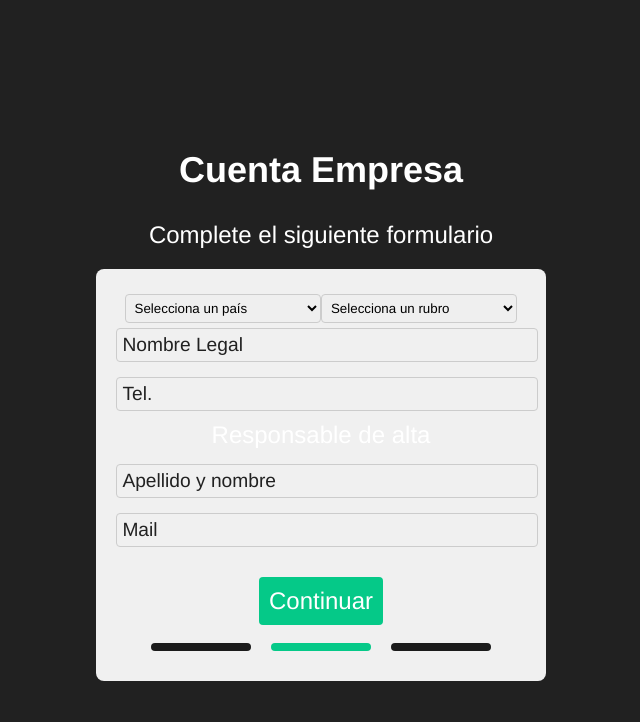
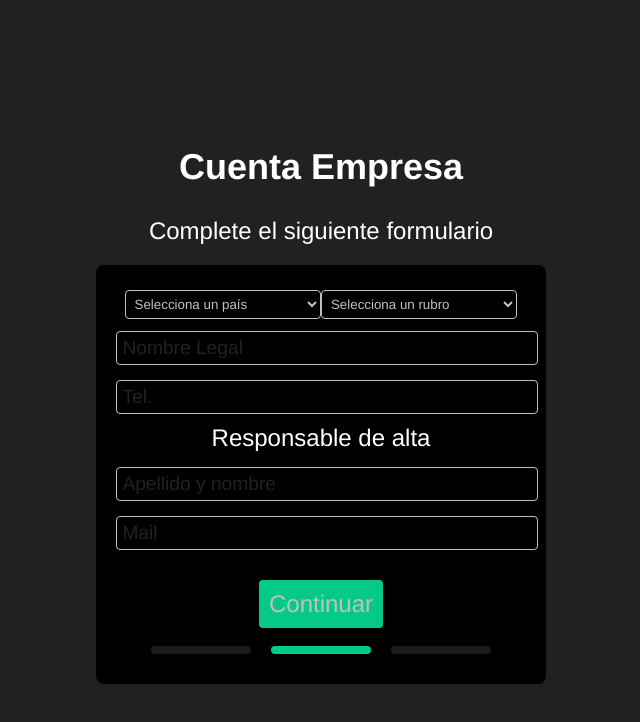
Before and after one commit to juanf1328/atawallFront, a React (Create React App) app: page /CompanyRegister1 in a window 1280 px wide. Shown: the top 722 px of the page, without its empty margins (319-959 px from the left). Built offline with nearby package versions, Linux system fonts and the light colour scheme.

Commit message:
finish page

```diff
--- a/src/App.js
+++ b/src/App.js
@@ -10,6 +10,7 @@ import MainPage from './components/MainPage';
 import Register from './components/Register';
 import Formulario from './components/Formulario';
 import CompanyRegister2 from './components/CompanyRegister2';
+import FinishRegister from './components/FinishRegister';
 
 const App = () => {
   return (
@@ -20,6 +21,7 @@ const App = () => {
         <Route path="/register" element={<Register />} />
         <Route path="/CompanyRegister1" element={<Formulario />} />
         <Route path="/CompanyRegister2" element={<CompanyRegister2 />} />
+        <Route path="/finish" element={<FinishRegister />} />
       </Routes>
     </Router>
   );
--- a/src/components/CompanyRegister2.js
+++ b/src/components/CompanyRegister2.js
@@ -1,8 +1,23 @@
 import React from 'react';
 import './CompanyRegister2.css';
+import { useNavigate } from 'react-router-dom';
+
 
 const CompanyRegister2 = () => {
+  const navigate = useNavigate();
+
+  const handleSubmit = (e) => {
+    e.preventDefault();
+    console.log('Datos del formulario:');
+
+
+    navigate('/finish');
+  };
+
+
+// const CompanyRegister2 = () => {
   return (
+    <form onSubmit={handleSubmit}>
     <div className="CompanyRegister2">
         <h2 className="form-title" style={{fontSize:'20px', color: '#05c988', }}>Cuenta Empresa</h2>
       <p className="form-subtitle"style={{fontSize:'15px'}}>Verificacion de datos</p>
@@ -25,7 +40,7 @@ const CompanyRegister2 = () => {
       </div>
       </div>
       <div>
-      <button className='finalizar' type="submit">Finalizar</button>
+      <button onClick={handleSubmit} className='finalizar' type="submit">Finalizar</button>
       </div>
       <div className="otros-botones">
           <button disabled className="otro-boton" style={{ backgroundColor: "#1b1b1b" }}></button>
@@ -34,7 +49,9 @@ const CompanyRegister2 = () => {
         </div>
     </div>
     </div>
+    </form>
   );
 };
 
+
 export default CompanyRegister2;
--- /dev/null
+++ b/src/components/FinishRegister.js
@@ -0,0 +1,24 @@
+import React from 'react';
+import { useNavigate } from 'react-router-dom';
+import './FinishRegister.css';
+
+
+const FinishRegister = () => {
+    const navigate = useNavigate();
+
+    const handleSubmit = (e) => {
+      e.preventDefault();
+
+      navigate('/main');
+    };
+
+    return (
+      <form onSubmit={handleSubmit}>
+      <h1>Finishhhhh</h1>
+      <button onClick={handleSubmit} className='finalizar' type="submit">Entendido</button>
+      </form>
+    );
+  };
+
+
+  export default FinishRegister;
--- a/src/components/Formulario.css
+++ b/src/components/Formulario.css
@@ -14,7 +14,7 @@
     width: 60%;
     margin: 0 auto;
     padding: 20px;
-    background-color: #f0f0f0;
+    background-color: #000;
     border-radius: 8px;
   }
 
@@ -41,7 +41,7 @@ input[type='email'],
 select {
   padding: 5px;
   margin-top: 5px;
-  border: 1px solid #ccc;
+  border: 1px solid #c1c1c1;
   border-radius: 4px;
   width: 100%;
 }
@@ -59,14 +59,15 @@ button[type='submit'] {
   margin-top: 20px;
   padding: 10px;
   background-color: #05c988;
-  color: white;
+  color: #c1c1c1;
   border: none;
   border-radius: 4px;
   cursor: pointer;
 }
 
 button[type='submit']:hover {
-  background-color: #45a049;
+  background-color: #2b2b2b;
+  color: #09a16f;
 }
 
 /* Estilos para el contenedor del formulario */
@@ -78,7 +79,7 @@ button[type='submit']:hover {
   width: 60%;
   margin: 0 auto;
   padding: 20px;
-  background-color: #f0f0f0;
+  background-color: #000;
   border-radius: 8px;
   text-align: center;
 }
--- a/src/components/Formulario.js
+++ b/src/components/Formulario.js
@@ -38,12 +38,13 @@ const Formulario = () => {
       <p className="form-subtitle">Complete el siguiente formulario</p>
       <div className="form-container">
       <form onSubmit={handleSubmit}>
-        <div className="half-width">
+        <div className="half-width" style={{marginBottom:'7px'}}>
           <select
             name="pais"
             value={datos.pais}
             onChange={handleChange}
             placeholder="Selecciona un país"
+            style={{backgroundColor:'#000', color:'#c1c1c1'}}
           >
             <option value="">Selecciona un país</option>
             <option value="opcion1">Opción 1</option>
@@ -55,6 +56,7 @@ const Formulario = () => {
             value={datos.rubro}
             onChange={handleChange}
             placeholder="Selecciona un rubro"
+            style={{backgroundColor:'#000', color:'#c1c1c1'}}
           >
             <option value="">Selecciona un rubro</option>
             <option value="opcion1">Opción 1</option>
```
Also changed, not shown: src/components/FinishRegister.css (added).
